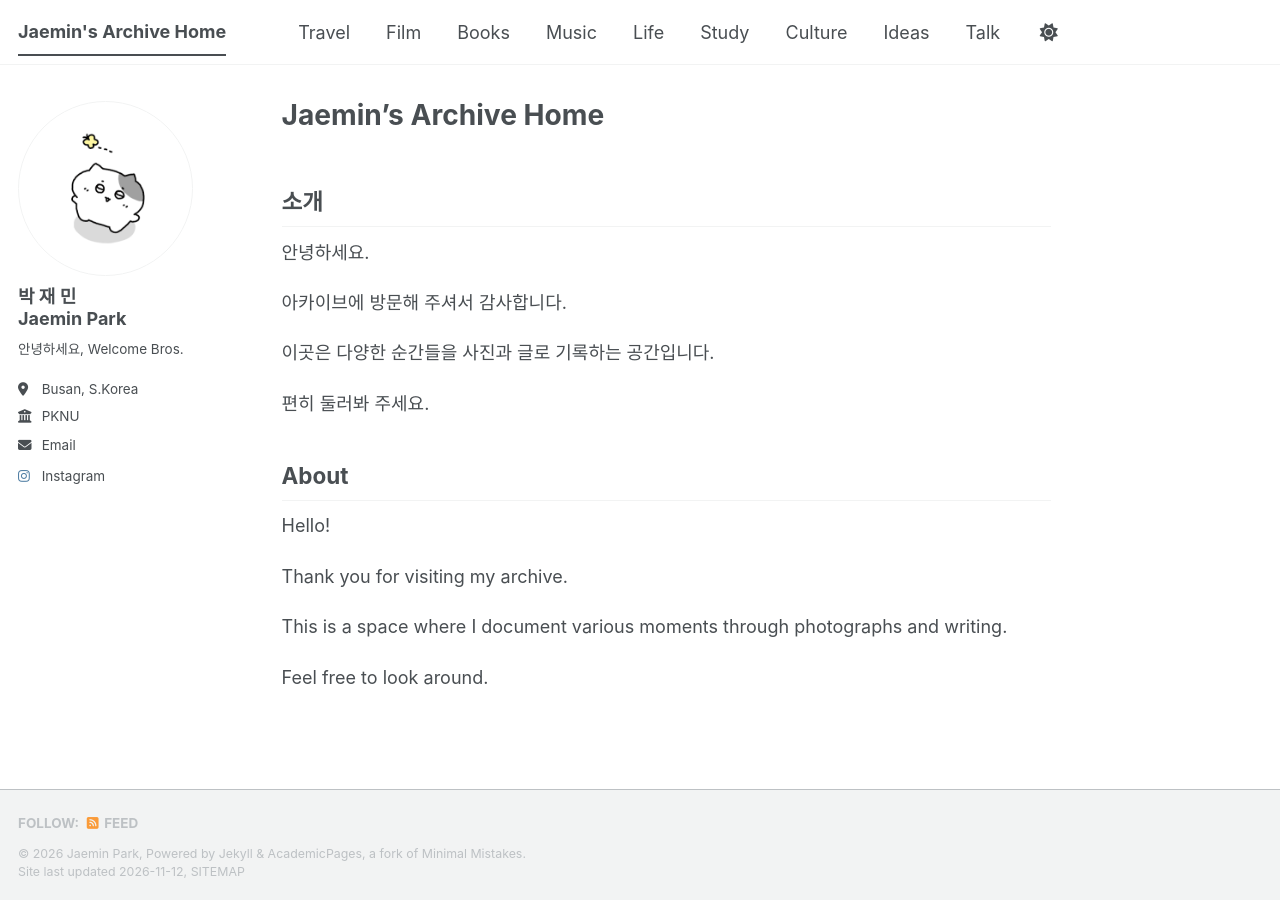
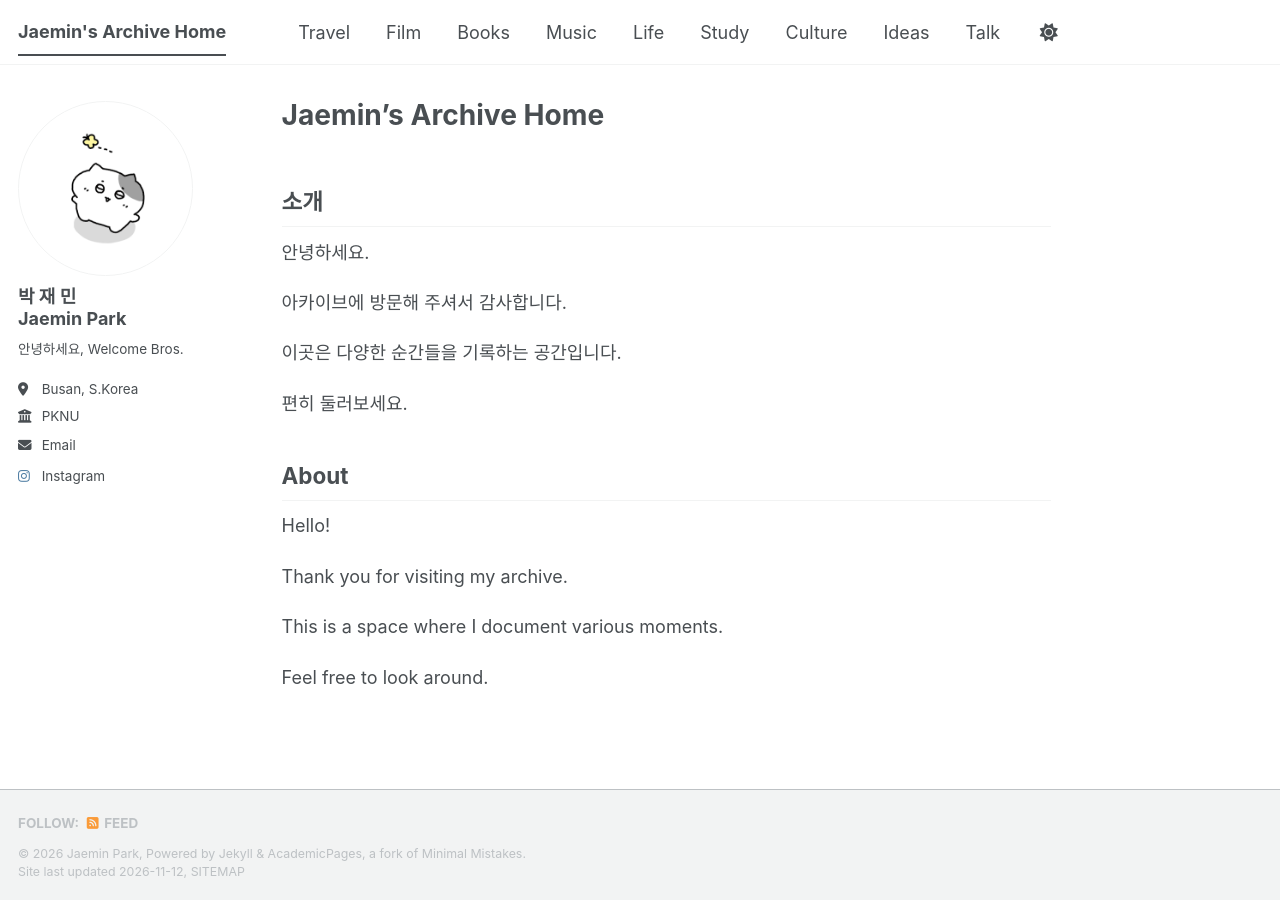
Before and after one commit to jm331kr/jm331kr.github.io, a Jekyll site: the page built from _pages/about.md, in a window 1280 px wide. Built offline with Jekyll 4.4.1, drawn with Linux system fonts in a browser that asks for light colours; a script bundle is joined from its source files by our own code; a style sheet for code colours, icons or effects is not loaded.

Commit message:
Update about.md

```diff
--- a/_pages/about.md
+++ b/_pages/about.md
@@ -12,9 +12,9 @@ redirect_from:
 
 아카이브에 방문해 주셔서 감사합니다.
 
-이곳은  다양한 순간들을 사진과 글로 기록하는 공간입니다.
+이곳은 다양한 순간들을 기록하는 공간입니다.
 
-편히 둘러봐 주세요.
+편히 둘러보세요.
 
 ## About
 
@@ -22,6 +22,6 @@ Hello!
 
 Thank you for visiting my archive.
 
-This is a space where I document various moments through photographs and writing.
+This is a space where I document various moments.
 
 Feel free to look around.
```
